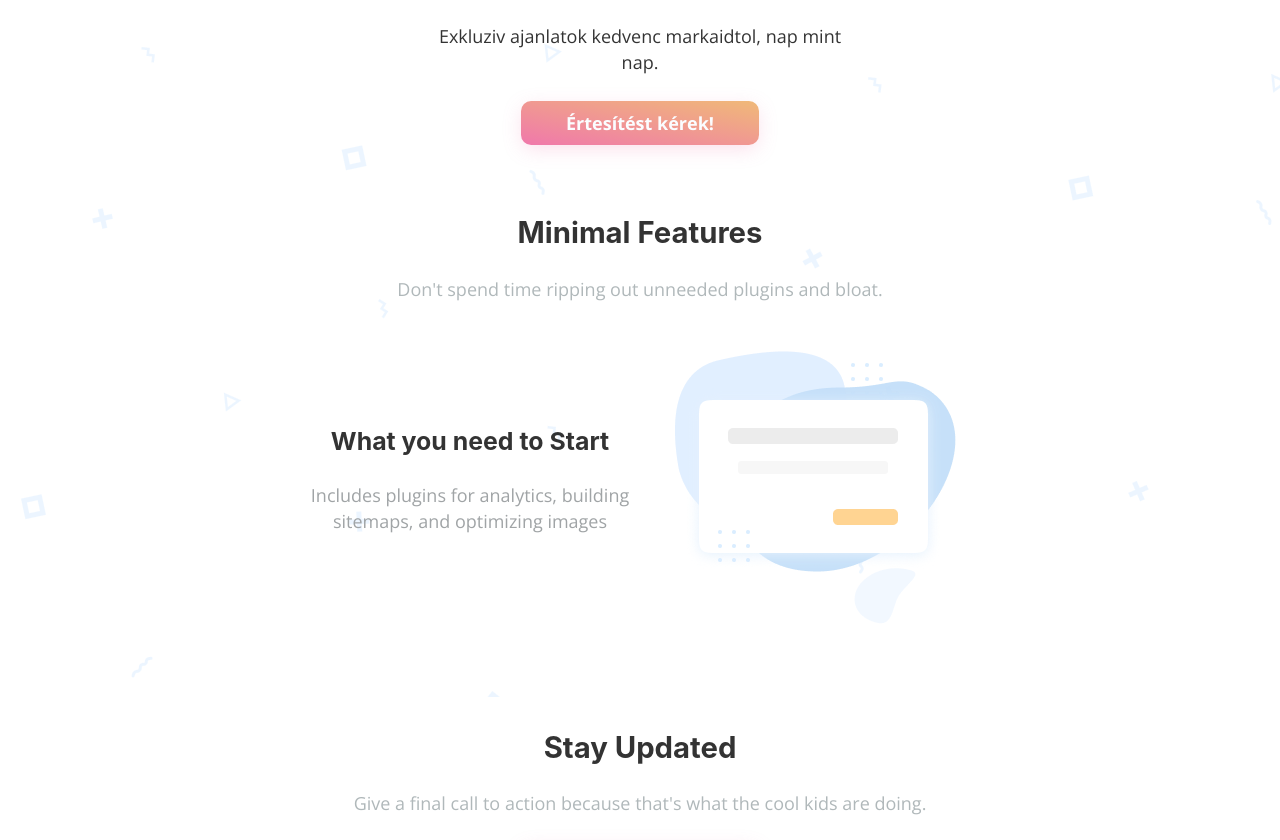
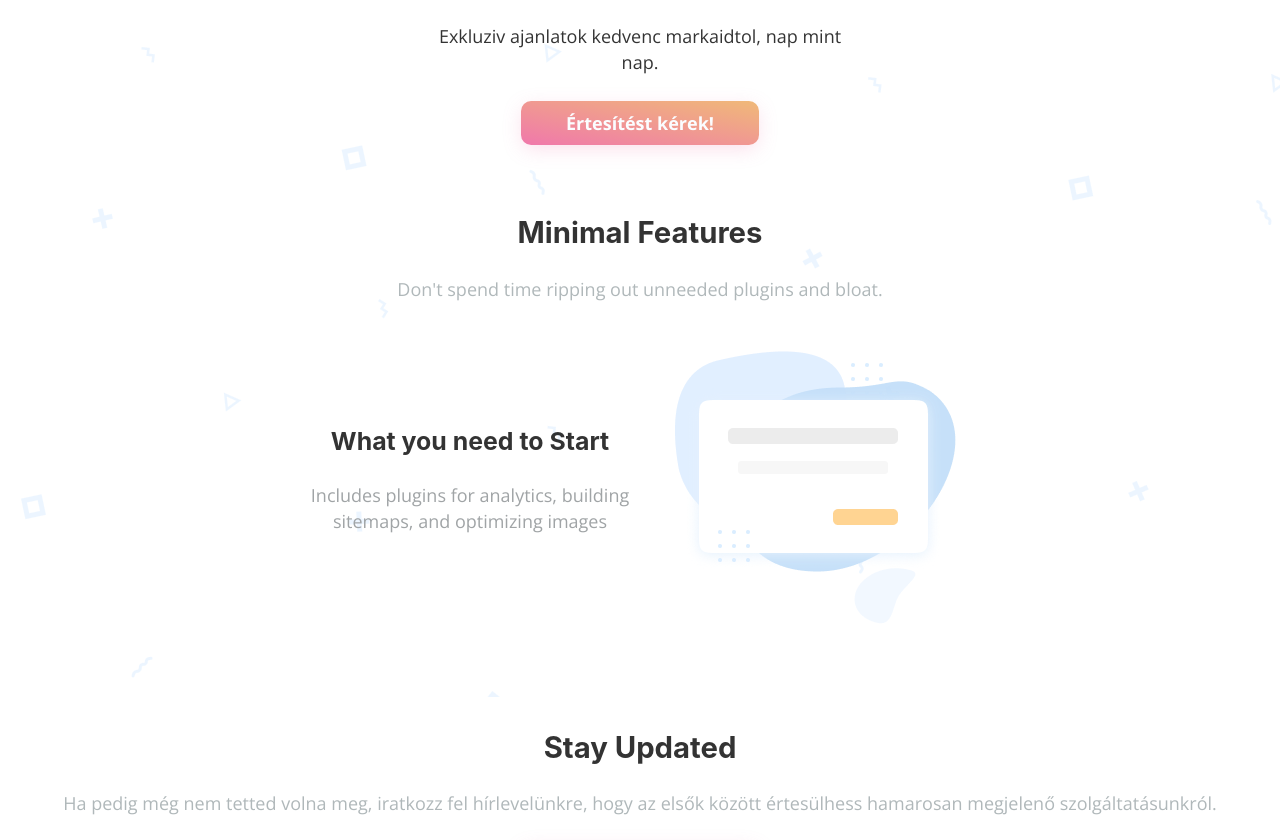
Before and after one commit to heyitsbalazs/daybyday.hu, a Gatsby site: page / in a window 1280 px wide. Shown: the part 103-943 px from the top of the page. Built offline with nearby package versions, Linux system fonts and the light colour scheme; Gatsby itself is replaced by a stand-in of ours.

Commit message:
valamilyen "iratkozz fel" duma

```diff
--- a/src/components/cta.js
+++ b/src/components/cta.js
@@ -8,6 +8,7 @@ const CallToAction = () => (
     <SectionHeader
       title="Stay Updated"
       description="Give a final call to action because that's what the cool kids are doing."
+      description="Ha pedig még nem tetted volna meg, iratkozz fel hírlevelünkre, hogy az elsők között értesülhess hamarosan megjelenő szolgáltatásunkról."
     />
     <Button>Értesítést kérek!</Button>
   </div>
```
